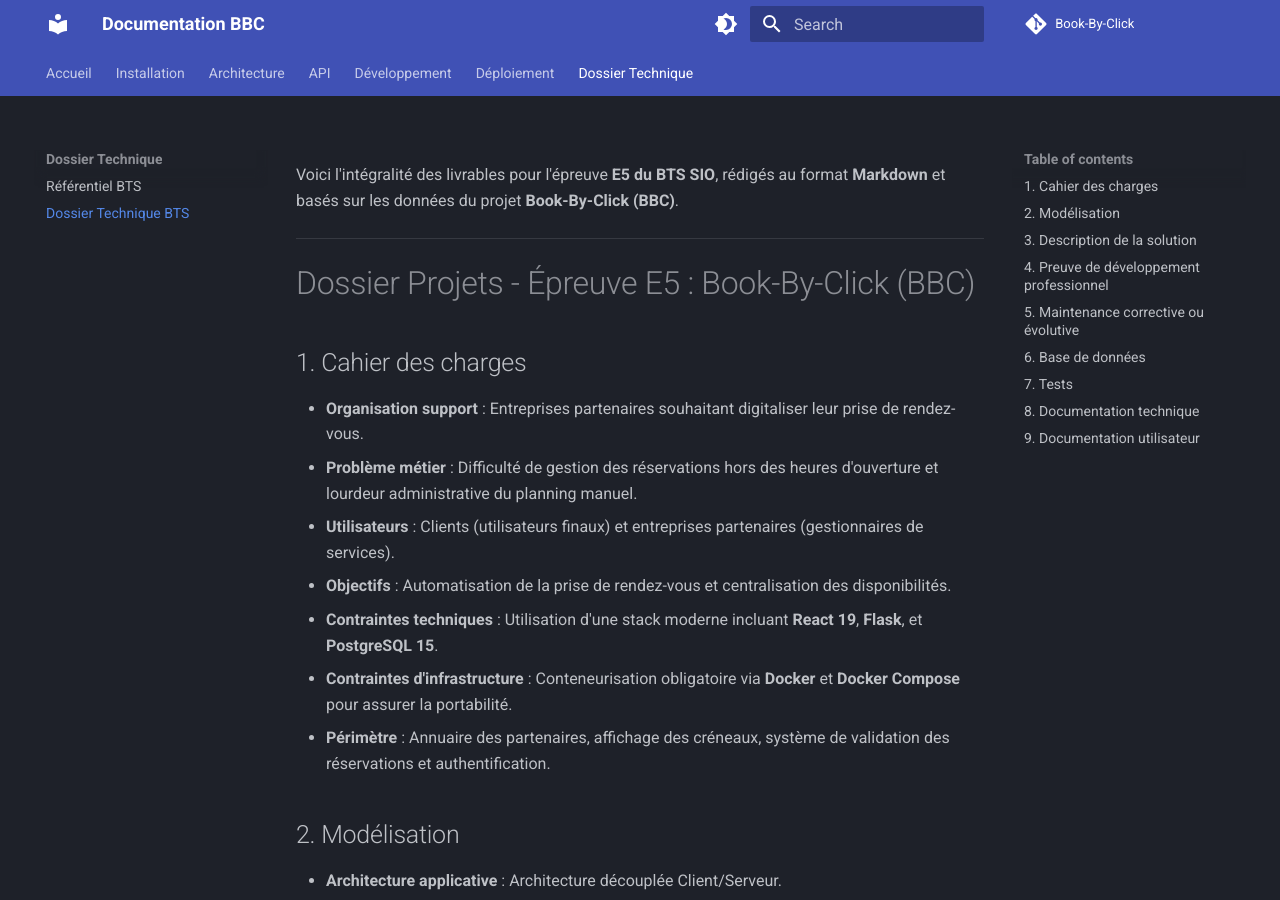
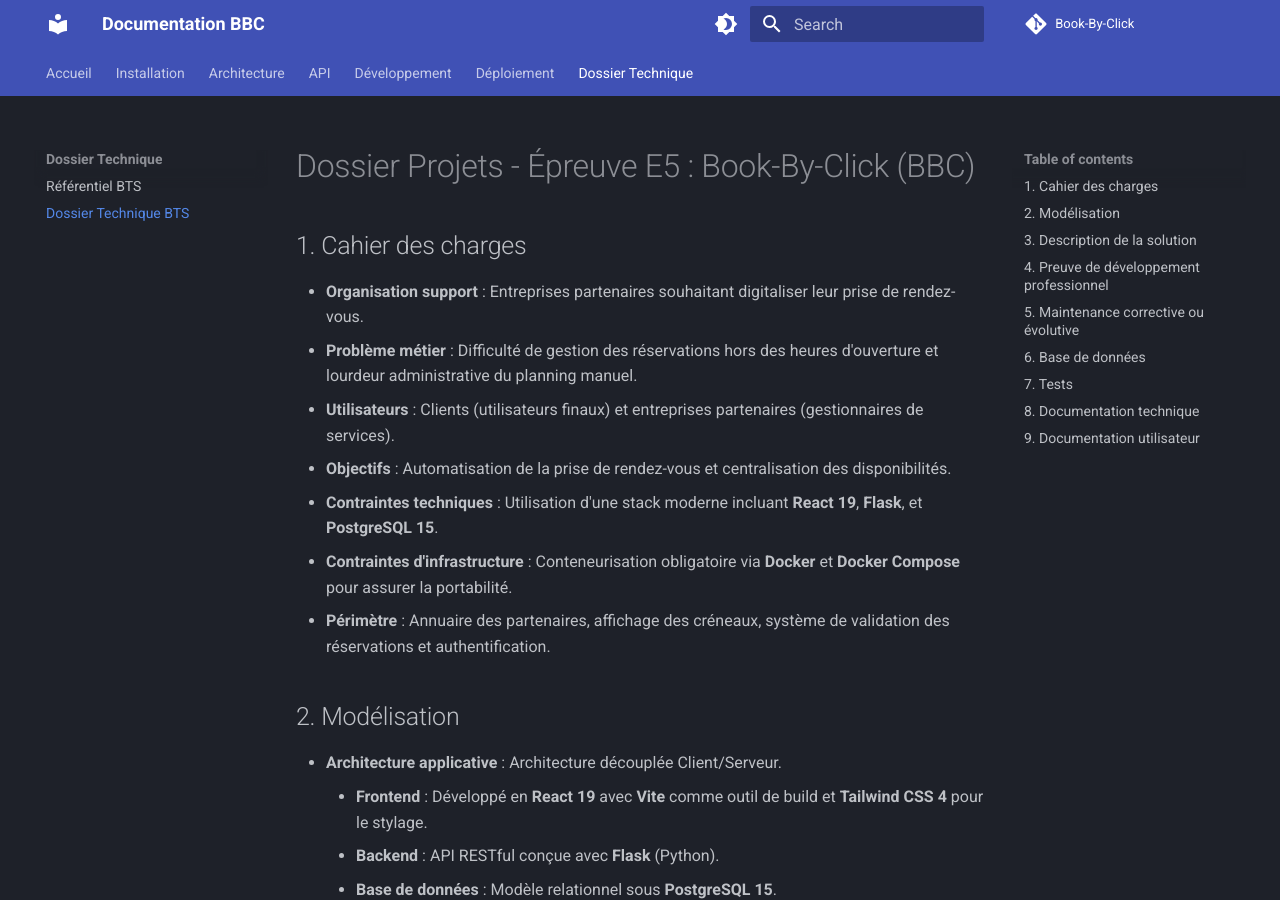
Before and after one commit to TISEPSE/Documentation-BBC, an MkDocs documentation site: the page built from docs/dossier-technique/Dossier-Technique-BTS.md, in a window 1280 px wide and 900 px high. Built offline with MkDocs 1.6.1 and Material for MkDocs 9.7.7, drawn with Linux system fonts in a browser that asks for light colours; comment, search, counter and statistics services are not loaded.

Commit message:
ajout dossier technique doc

```diff
--- a/docs/dossier-technique/Dossier-Technique-BTS.md
+++ b/docs/dossier-technique/Dossier-Technique-BTS.md
@@ -1,7 +1,3 @@
-Voici l'intégralité des livrables pour l'épreuve **E5 du BTS SIO**, rédigés au format **Markdown** et basés sur les données du projet **Book-By-Click (BBC)**.
-
----
-
 # Dossier Projets - Épreuve E5 : Book-By-Click (BBC)
 
 ## 1. Cahier des charges
```
